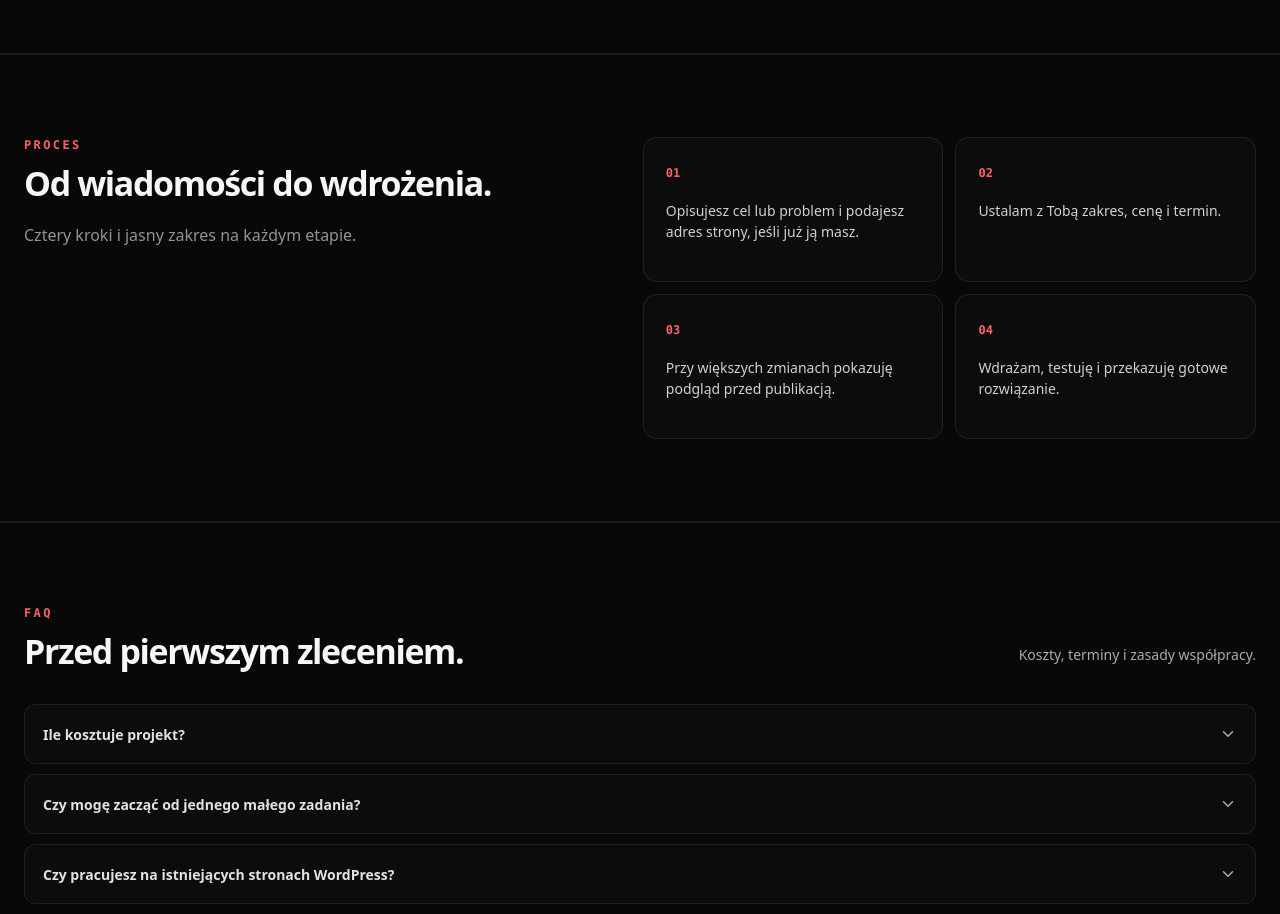
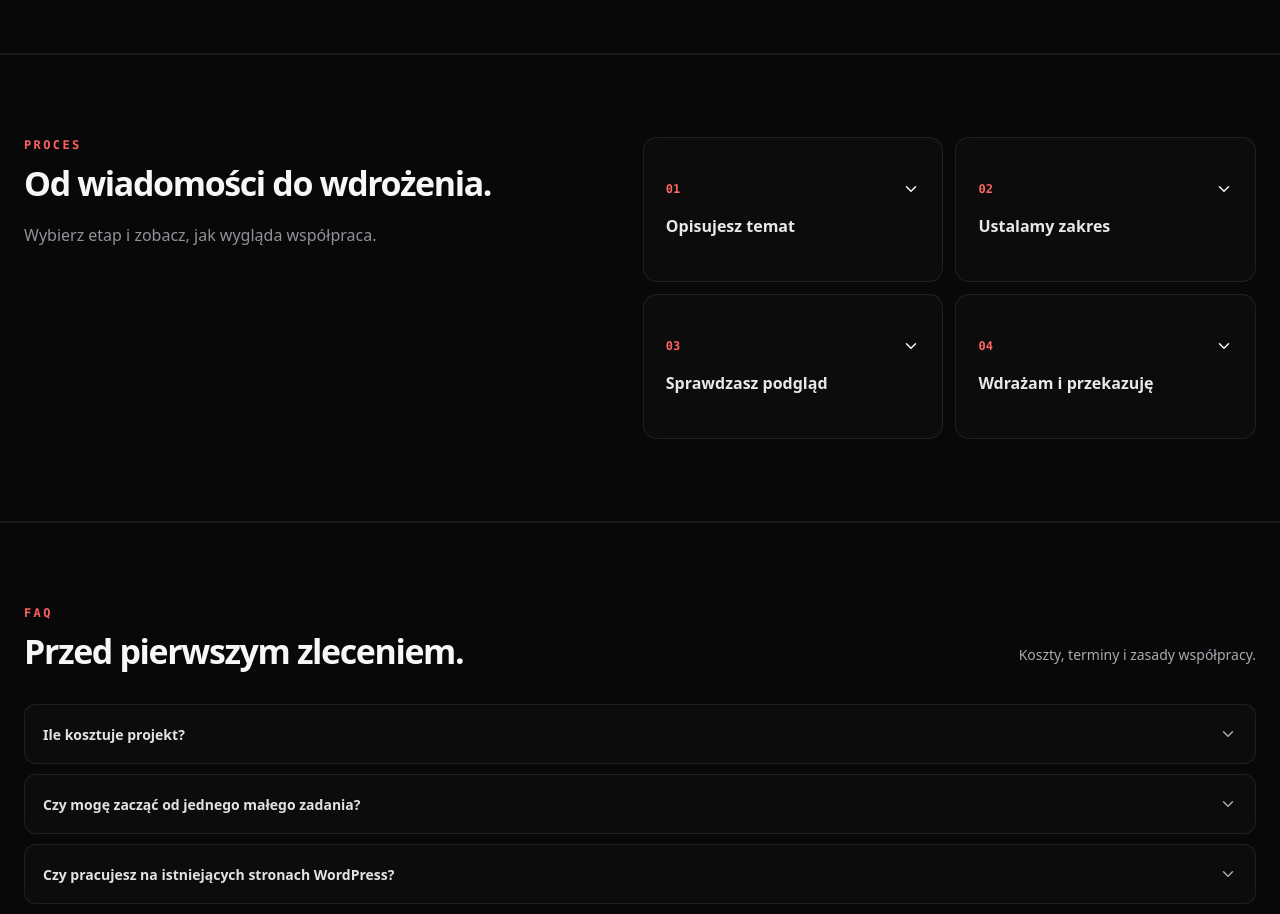
Before and after one commit to wwwCodeFixIT/CodeFix.IT---Portfolio-Short, a React (Vite) app: page / in a window 1280 px wide. Shown: the part 4520-5434 px from the top of the page. Built offline with nearby package versions, Linux system fonts and the light colour scheme.

Commit message:
feat: reveal collaboration steps with native accessible disclosures (#106)

```diff
--- a/scripts/check-build-budgets.mjs
+++ b/scripts/check-build-budgets.mjs
@@ -45,14 +45,16 @@ const totalCss = css.reduce((sum, asset) => sum + asset.bytes, 0);
 const budgets = {
   entryJs: 215_000,
   // Free-project selection adds ~1.2 KB to the homepage route.
-  largestDeferredJs: 51_000,
+  // Native process disclosures and their short copy add ~0.8 KB to the homepage.
+  largestDeferredJs: 52_000,
   // Native project quick view: shared triggers + dialog loaded only on demand (~5 KB).
   // Shared inline field feedback adds ~0.6 KB net; entry and route caps stay unchanged.
   // Local guide search adds ~1.5 KB on guide routes, with no new dependencies.
   // Native contents navigation and section tracking add ~2.1 KB on guide routes.
   // Guide field hints, the free-project request and contact focus add ~3.0 KB in total.
   // Project annotations add ~2.6 KB, loaded with the optional quick-view dialog.
-  totalJs: 336_000,
+  // Process details use native HTML and add ~0.8 KB without a new controller.
+  totalJs: 337_000,
   largestCss: 40_000,
   // Includes the isolated quick-view stylesheet and reference attachment (~3.7 KB).
   // Guide search controls and empty state add ~0.9 KB on guide routes.
--- a/src/data/homepage-content.json
+++ b/src/data/homepage-content.json
@@ -38,10 +38,26 @@
     }
   ],
   "process": [
-    "Opisujesz cel lub problem i podajesz adres strony, jeśli już ją masz.",
-    "Ustalam z Tobą zakres, cenę i termin.",
-    "Przy większych zmianach pokazuję podgląd przed publikacją.",
-    "Wdrażam, testuję i przekazuję gotowe rozwiązanie."
+    {
+      "title": "Opisujesz temat",
+      "receive": "Pytania, które pomogą doprecyzować cel lub problem.",
+      "provide": "Kilka zdań i adres strony, jeśli już ją masz. Bez haseł."
+    },
+    {
+      "title": "Ustalamy zakres",
+      "receive": "Zakres prac, wycenę i proponowany termin.",
+      "provide": "Akceptację ustaleń przed rozpoczęciem prac."
+    },
+    {
+      "title": "Sprawdzasz podgląd",
+      "receive": "Przy większych zmianach — wersję do sprawdzenia przed publikacją.",
+      "provide": "Zebrane uwagi do uzgodnionego zakresu."
+    },
+    {
+      "title": "Wdrażam i przekazuję",
+      "receive": "Gotowe rozwiązanie, test po wdrożeniu i informację o zmianach.",
+      "provide": "Sprawdzenie efektu zgodnie z ustalonym zakresem."
+    }
   ],
   "faqItems": [
     {
--- a/src/pages/HomepageV1.css
+++ b/src/pages/HomepageV1.css
@@ -399,11 +399,11 @@
   margin: 0;
   padding: 0;
   list-style: none;
+  align-items: start;
 }
 
 .cf-process-card {
   min-height: 145px;
-  padding: 22px;
   border: 1px solid var(--line);
   border-radius: 14px;
   background: rgba(255, 255, 255, 0.018);
@@ -418,11 +418,51 @@
     monospace;
 }
 
-.cf-process-card p {
-  margin: 18px 0 0;
+.cf-process-card summary {
+  display: grid;
+  grid-template-columns: minmax(0, 1fr) 18px;
+  align-content: center;
+  align-items: center;
+  gap: 16px;
+  min-height: 143px;
+  padding: 22px;
+  list-style: none;
+  cursor: pointer;
+  border-radius: 12px;
+}
+.cf-process-card summary::-webkit-details-marker {
+  display: none;
+}
+.cf-process-card summary h3 {
+  grid-column: 1 / -1;
+  margin: 0;
+  color: #e8e8eb;
+  font-size: 16px;
+  line-height: 1.5;
+}
+.cf-process-card summary:focus-visible {
+  outline: 2px solid #ff858c;
+  outline-offset: -5px;
+}
+.cf-process-card[open] summary svg {
+  transform: rotate(180deg);
+}
+.cf-process-card dl {
+  display: grid;
+  gap: 14px;
+  margin: 0;
+  padding: 0 22px 22px;
+}
+.cf-process-card dt {
+  color: #b5b5bc;
+  font-size: 12px;
+  font-weight: 600;
+}
+.cf-process-card dd {
+  margin: 5px 0 0;
   color: #d1d1d5;
   font-size: 14px;
-  line-height: 1.55;
+  line-height: 1.6;
 }
 
 .cf-footer {
--- a/src/pages/HomepageV1.tsx
+++ b/src/pages/HomepageV1.tsx
@@ -1180,14 +1180,31 @@ export function HomepageV1() {
             <div className="cf-process-intro">
               <p className="cf-section-kicker">Proces</p>
               <h2 className="cf-section-heading">Od wiadomości do wdrożenia.</h2>
-              <p>Cztery kroki i jasny zakres na każdym etapie.</p>
-            </div>
-
-            <ol className="cf-process-grid">
+              <p>Wybierz etap i zobacz, jak wygląda współpraca.</p>
+            </div>
+
+            <ol className="cf-process-grid" aria-label="Etapy współpracy">
               {process.map((item, index) => (
-                <li key={item} className="cf-process-card">
-                  <span className="cf-process-number">0{index + 1}</span>
-                  <p>{item}</p>
+                <li key={item.title}>
+                  <details className="cf-process-card" name="codefix-process">
+                    <summary>
+                      <span className="cf-process-number" aria-hidden="true">
+                        0{index + 1}
+                      </span>
+                      <ChevronDown size={18} aria-hidden="true" />
+                      <h3>{item.title}</h3>
+                    </summary>
+                    <dl>
+                      <div>
+                        <dt>Otrzymujesz</dt>
+                        <dd>{item.receive}</dd>
+                      </div>
+                      <div>
+                        <dt>Twoja część</dt>
+                        <dd>{item.provide}</dd>
+                      </div>
+                    </dl>
+                  </details>
                 </li>
               ))}
             </ol>
```
Also changed, not shown: scripts/prerender-visible-content.mjs (+6 -1 lines), scripts/process-steps-qa.mjs (added, +150 -0 lines).
